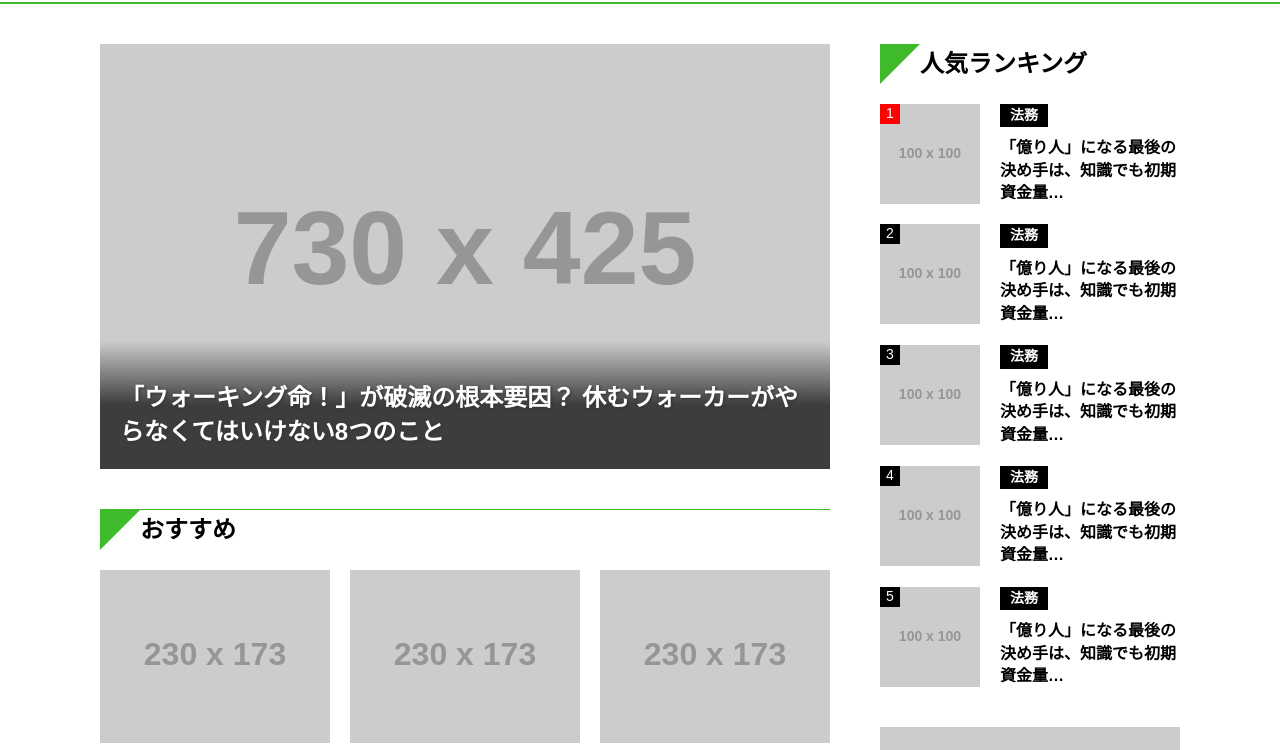
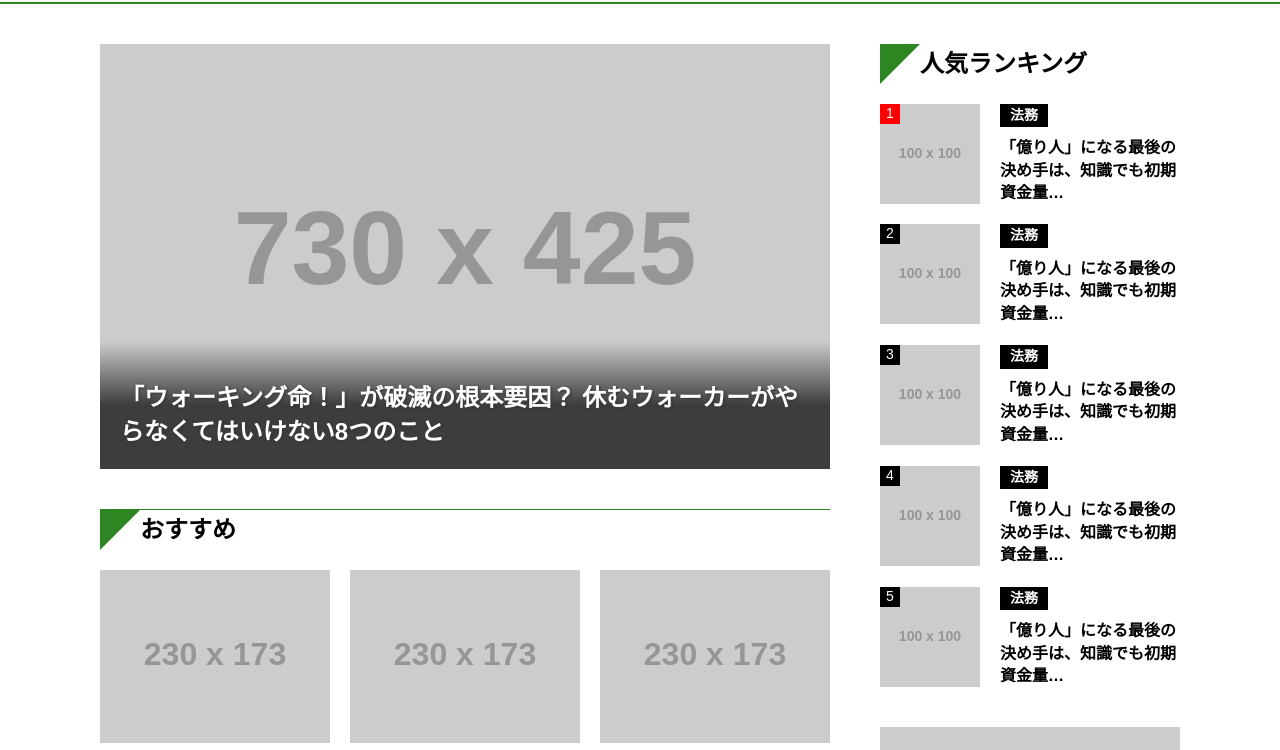
Before and after one commit to magatamaX/jitz_init, a website: page src/index.pug in a window 1280 px wide. Shown: the part 112-862 px from the top of the page. Drawn offline with nearby package versions, Linux system fonts and the light colour scheme; files that its build step writes are made by us from their sources; placeholder pictures from the web are drawn by us; files whose address does not match are found by name; a web font is replaced by a local one.

Commit message:
色変える～

```diff
--- a/src/styles/style.scss
+++ b/src/styles/style.scss
@@ -6,7 +6,7 @@
 
 // 変数 -----------------------
 $article: related, recommend;
-$mainColor: #3EBA2B;
+$mainColor: #2E8622;
 $subColor: #DEE735;
 
 
```
Also changed, not shown: public_html/styles/style.css.
